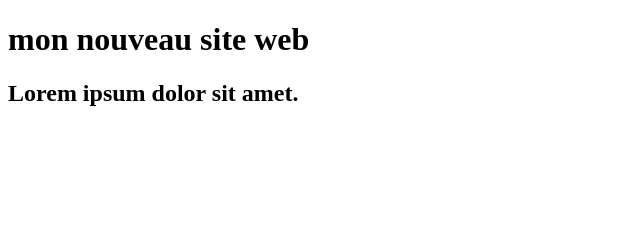
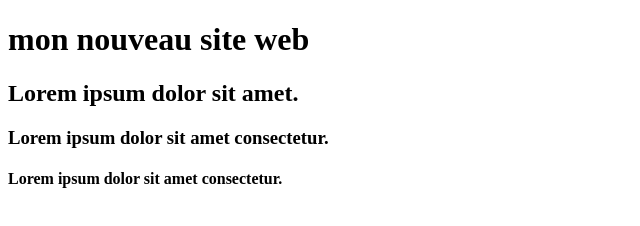
Before and after one commit to CETMES/site-web, a plain HTML site: page index.html in a window 1280 px wide. Shown: the whole page, without its empty margins (0-640 px from the left). Drawn offline with Linux system fonts and the light colour scheme.

Commit message:
ajout H3 h4

```diff
--- a/index.html
+++ b/index.html
@@ -9,5 +9,8 @@
 <body>
     <h1>mon nouveau site web</h1>
     <h2>Lorem ipsum dolor sit amet.</h2>
+    <h3>Lorem ipsum dolor sit amet consectetur.
+        <h4>Lorem ipsum dolor sit amet consectetur.</h4>
+    </h3>
 </body>
 </html>
```
